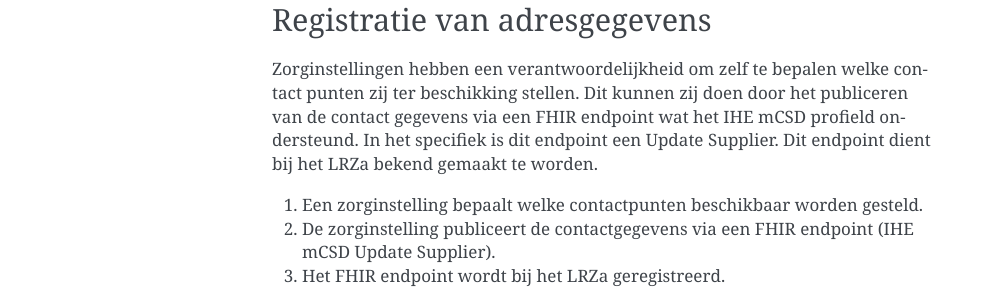
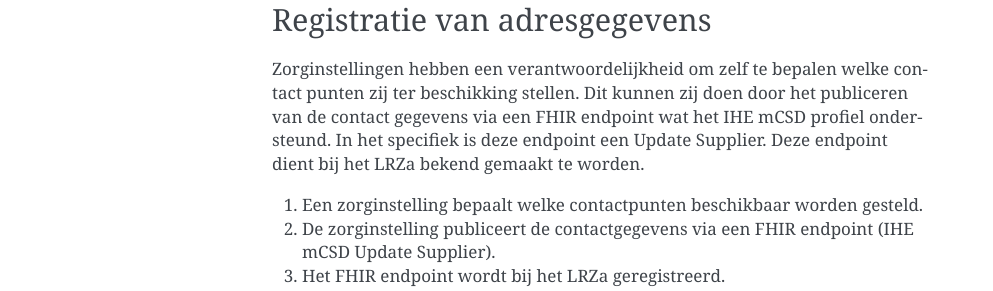
Before and after one commit to minvws/gfmodules-functionele-documentatie, a Sphinx documentation site: the page built from docs/adressering/03_gebruiks_casussen.md, in a window 1280 px wide. Shown: the part 832-1123 px from the top of the page, without its empty margins (148-1141 px from the left). Built offline with Sphinx 7.4.7, drawn with Linux system fonts in a browser that asks for light colours.

Commit message:
Update docs/adressering/03_gebruiks_casussen.md
Co-authored-by: Thomas <54805624+thomas-samoht@users.noreply.github.com>

```diff
--- a/docs/adressering/03_gebruiks_casussen.md
+++ b/docs/adressering/03_gebruiks_casussen.md
@@ -45,7 +45,7 @@
 Zorginstellingen hebben een verantwoordelijkheid om zelf te bepalen welke
 contact punten zij ter beschikking stellen. Dit kunnen zij doen door het
 publiceren van de contact gegevens via een FHIR endpoint wat het IHE mCSD
-profield ondersteund. In het specifiek is dit endpoint een Update Supplier. Dit
+profiel ondersteund. In het specifiek is deze endpoint een Update Supplier. Deze
 endpoint dient bij het LRZa bekend gemaakt te worden.
 
 1. Een zorginstelling bepaalt welke contactpunten beschikbaar worden gesteld.
```
